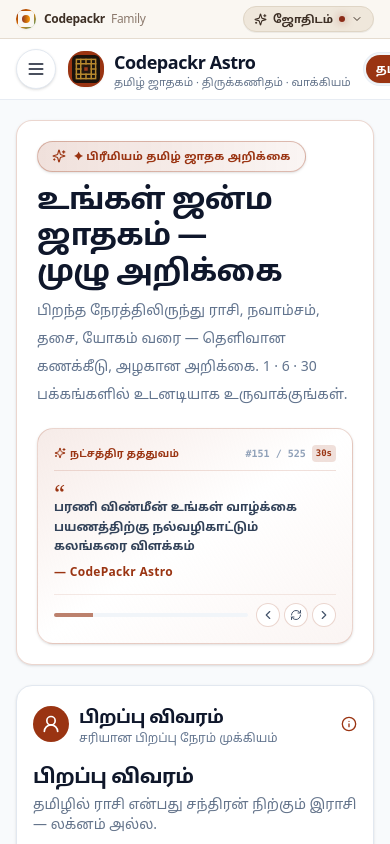
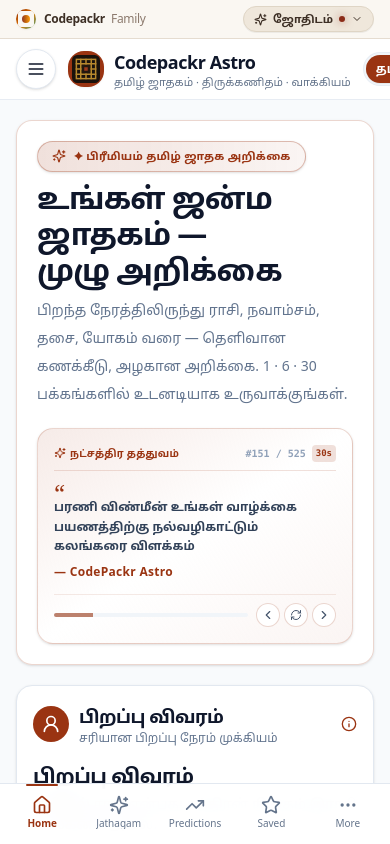
Before and after one commit to coolnaveen99/codepackr-astro, a React (Vite) app: page / in a window 390 px wide. Shown: the top 844 px of the page. Built offline with nearby package versions, Linux system fonts and the light colour scheme.

Commit message:
Merge pull request #24 from coolnaveen99/feature/mobile-premium-ux
feat(mobile): Premium mobile UX foundation — bottom nav + tokens

```diff
--- /dev/null
+++ b/src/components/MobileBottomNav.tsx
@@ -0,0 +1,62 @@
+import React from 'react';
+import { Home, Calculator, Search, Star, MoreHorizontal, BookOpen, Scale, Sparkles, TrendingUp, ClipboardList, GraduationCap } from 'lucide-react';
+
+export type MobileTab = string;
+
+export interface MobileNavTab {
+  id: MobileTab;
+  label: string;
+  icon: React.ReactNode;
+}
+
+interface MobileBottomNavProps {
+  activeTab: MobileTab;
+  onSelectTab: (tab: MobileTab) => void;
+  tabs: MobileNavTab[];
+  badgeCounts?: Partial<Record<string, number>>;
+  className?: string;
+}
+
+export const MobileBottomNav: React.FC<MobileBottomNavProps> = ({
+  activeTab, onSelectTab, tabs, badgeCounts = {}, className = '',
+}) => {
+  return (
+    <nav id="mobile-bottom-nav" aria-label="Primary mobile navigation"
+      className={`lg:hidden fixed bottom-0 inset-x-0 z-50 border-t border-[color:var(--border,var(--color-border,#e2e8f0))] bg-[color:var(--surface,var(--color-surface,#fff))]/95 backdrop-blur-md ${className}`}
+      style={{ paddingBottom: 'max(env(safe-area-inset-bottom, 0px), 4px)' }}>
+      <div className="flex items-stretch justify-around h-14 max-w-lg mx-auto px-1">
+        {tabs.map((tab) => {
+          const isActive = activeTab === tab.id;
+          const count = badgeCounts[tab.id] ?? 0;
+          return (
+            <button key={tab.id} type="button" onClick={() => onSelectTab(tab.id)}
+              aria-current={isActive ? 'page' : undefined} aria-label={tab.label}
+              className={`relative flex flex-1 flex-col items-center justify-center gap-0.5 min-w-0 min-h-[44px] px-1 py-1 rounded-xl transition-colors cursor-pointer active:scale-95 ${
+                isActive ? 'text-[color:var(--brand,var(--color-accent,#9a3412))]' : 'text-[color:var(--ink-muted,var(--color-muted,#64748b))]'
+              }`}>
+              <span className="relative flex items-center justify-center">
+                {tab.icon}
+                {count > 0 && (
+                  <span className="absolute -top-1.5 -right-2.5 min-w-[16px] h-4 px-1 rounded-full bg-amber-500 text-white text-[10px] font-bold leading-4 text-center">{count > 99 ? '99+' : count}</span>
+                )}
+              </span>
+              <span className={`text-[10px] font-medium leading-tight truncate max-w-full ${isActive ? 'font-semibold' : ''}`}>{tab.label}</span>
+              {isActive && <span className="absolute top-0 left-1/2 -translate-x-1/2 w-8 h-0.5 rounded-full bg-[color:var(--brand,var(--color-accent,#9a3412))]" aria-hidden />}
+            </button>
+          );
+        })}
+      </div>
+    </nav>
+  );
+};
+
+const icon = (El: React.ComponentType<{ className?: string; strokeWidth?: number }>) =>
+  <El className="w-5 h-5" strokeWidth={2} />;
+
+export const ASTRO_MOBILE_TABS: MobileNavTab[] = [
+  { id: 'home', label: 'Home', icon: icon(Home) },
+  { id: 'jathagam', label: 'Jathagam', icon: icon(Sparkles) },
+  { id: 'predictions', label: 'Predictions', icon: icon(TrendingUp) },
+  { id: 'saved', label: 'Saved', icon: icon(Star) },
+  { id: 'more', label: 'More', icon: icon(MoreHorizontal) },
+];
--- /dev/null
+++ b/src/components/MobileNavBridge.tsx
@@ -0,0 +1,52 @@
+import { useEffect, useState } from "react";
+import { createRoot, type Root } from "react-dom/client";
+import { MobileBottomNav, ASTRO_MOBILE_TABS } from "./MobileBottomNav";
+
+function AstroMobileNavHost() {
+  const [tab, setTab] = useState("home");
+
+  const onSelect = (t: string) => {
+    setTab(t);
+    // Dispatch navigation for AppShell / useNav consumers
+    const page =
+      t === "home" || t === "jathagam"
+        ? "jathagam"
+        : t === "predictions"
+          ? "rasipalan"
+          : t === "more"
+            ? "glossary"
+            : "jathagam";
+    window.dispatchEvent(new CustomEvent("cp-astro-navigate", { detail: { page } }));
+    // Fallback: path-style navigation used by many Codepackr apps
+    const path =
+      page === "jathagam"
+        ? "/"
+        : page === "rasipalan"
+          ? "/rasipalan"
+          : `/${page}`;
+    window.history.pushState({}, "", path);
+    window.dispatchEvent(new PopStateEvent("popstate"));
+    window.scrollTo({ top: 0, behavior: "smooth" });
+  };
+
+  return (
+    <MobileBottomNav activeTab={tab} onSelectTab={onSelect} tabs={ASTRO_MOBILE_TABS} />
+  );
+}
+
+let root: Root | null = null;
+
+export function mountAstroMobileNav() {
+  if (typeof document === "undefined") return;
+  let host = document.getElementById("cp-mobile-nav-root");
+  if (!host) {
+    host = document.createElement("div");
+    host.id = "cp-mobile-nav-root";
+    document.body.appendChild(host);
+  }
+  if (!root) {
+    root = createRoot(host);
+    root.render(<AstroMobileNavHost />);
+  }
+  document.documentElement.classList.add("cp-has-mobile-nav");
+}
--- a/src/main.tsx
+++ b/src/main.tsx
@@ -2,10 +2,14 @@
 import { StrictMode } from "react";
 import { createRoot } from "react-dom/client";
 import App from "./App";
+import { mountAstroMobileNav } from "./components/MobileNavBridge";
 import "./styles.css";
+import "./mobile-tokens.css";
 
 createRoot(document.getElementById("root")!).render(
   <StrictMode>
     <App />
   </StrictMode>,
 );
+
+mountAstroMobileNav();
--- /dev/null
+++ b/src/mobile-tokens.css
@@ -0,0 +1,26 @@
+/* CodePackr Shared Mobile Design System (spec §04) */
+:root {
+  --cp-space-1: 4px; --cp-space-2: 8px; --cp-space-3: 12px; --cp-space-4: 16px;
+  --cp-space-5: 20px; --cp-space-6: 24px; --cp-space-7: 32px; --cp-space-8: 40px;
+  --cp-space-9: 48px; --cp-space-10: 64px;
+  --cp-radius-sm: 10px; --cp-radius-md: 14px; --cp-radius-lg: 20px; --cp-radius-xl: 24px;
+  --cp-touch-target: 44px; --cp-mobile-padding: 16px;
+  --cp-header-height: 56px; --cp-bottom-nav-height: 56px;
+  --cp-ease: cubic-bezier(0.22, 1, 0.36, 1);
+}
+.cp-no-h-scroll, .cp-page { max-width: 100%; min-width: 0; overflow-x: clip; }
+.cp-break-anywhere { overflow-wrap: anywhere; word-break: break-word; }
+.cp-mobile-main-pad { padding-bottom: calc(var(--cp-bottom-nav-height) + env(safe-area-inset-bottom, 0px) + 12px); }
+@media (min-width: 1024px) { .cp-mobile-main-pad { padding-bottom: 0; } }
+html.cp-has-mobile-nav body {
+  padding-bottom: calc(var(--cp-bottom-nav-height) + env(safe-area-inset-bottom, 0px) + 12px);
+}
+@media (min-width: 1024px) {
+  html.cp-has-mobile-nav body { padding-bottom: 0; }
+}
+.cp-touch { min-height: var(--cp-touch-target); min-width: var(--cp-touch-target); }
+.cp-safe-bottom { padding-bottom: env(safe-area-inset-bottom, 0px); }
+.cp-safe-top { padding-top: env(safe-area-inset-top, 0px); }
+@media print {
+  #mobile-bottom-nav, #cp-mobile-nav-root { display: none !important; }
+}
```
Also changed, not shown: 1 other file (tests, documents, lock files or other folders).
